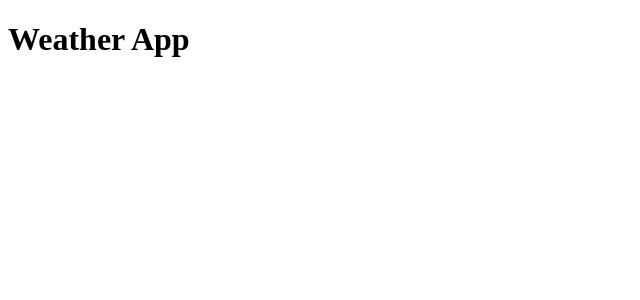
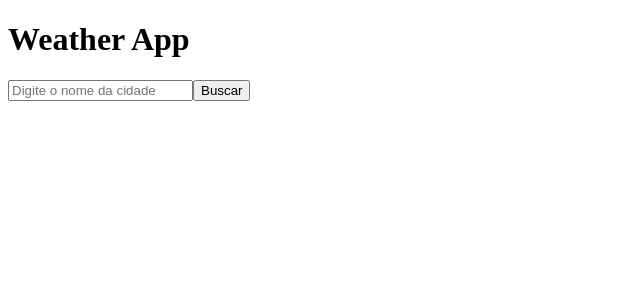
Before and after one commit to PedroDonini/ProjetoWeather, a React (Vite) app: page / in a window 1280 px wide. Shown: the top 300 px of the page, without its empty margins (0-640 px from the left). Built offline with nearby package versions, Linux system fonts and the light colour scheme.

Commit message:
Componente de Busca

```diff
--- a/src/components/WeatherApp.jsx
+++ b/src/components/WeatherApp.jsx
@@ -1,7 +1,10 @@
+import WeatherSearch from "./WeatherSearch";
+
 export default function WeatherApp(){
     return (
         <div>
             <h1>Weather App</h1>
+            <WeatherSearch />
         </div>
     );
 }
--- /dev/null
+++ b/src/components/WeatherSearch.jsx
@@ -0,0 +1,24 @@
+import { useState } from "react" ;
+
+export default function WeatherSearch(){
+    const [city, setCity] = useState("") ;
+
+    const handleSubmit = (e) => {
+        e.preventDefault();
+        if(city.trim()){
+            // TODO: Lógica para consumir os dados da API -> Contexto para retornar informações de clima da cidade buscada
+        }
+    }
+
+    return (
+        <form onSubmit={handleSubmit}>
+            <input
+                type="text"
+                placeholder="Digite o nome da cidade"
+                value={city}
+                onChange={(e) => setCity(e.target.value)}
+            />
+            <button type="submit">Buscar</button>
+        </form>
+    )
+}
```
